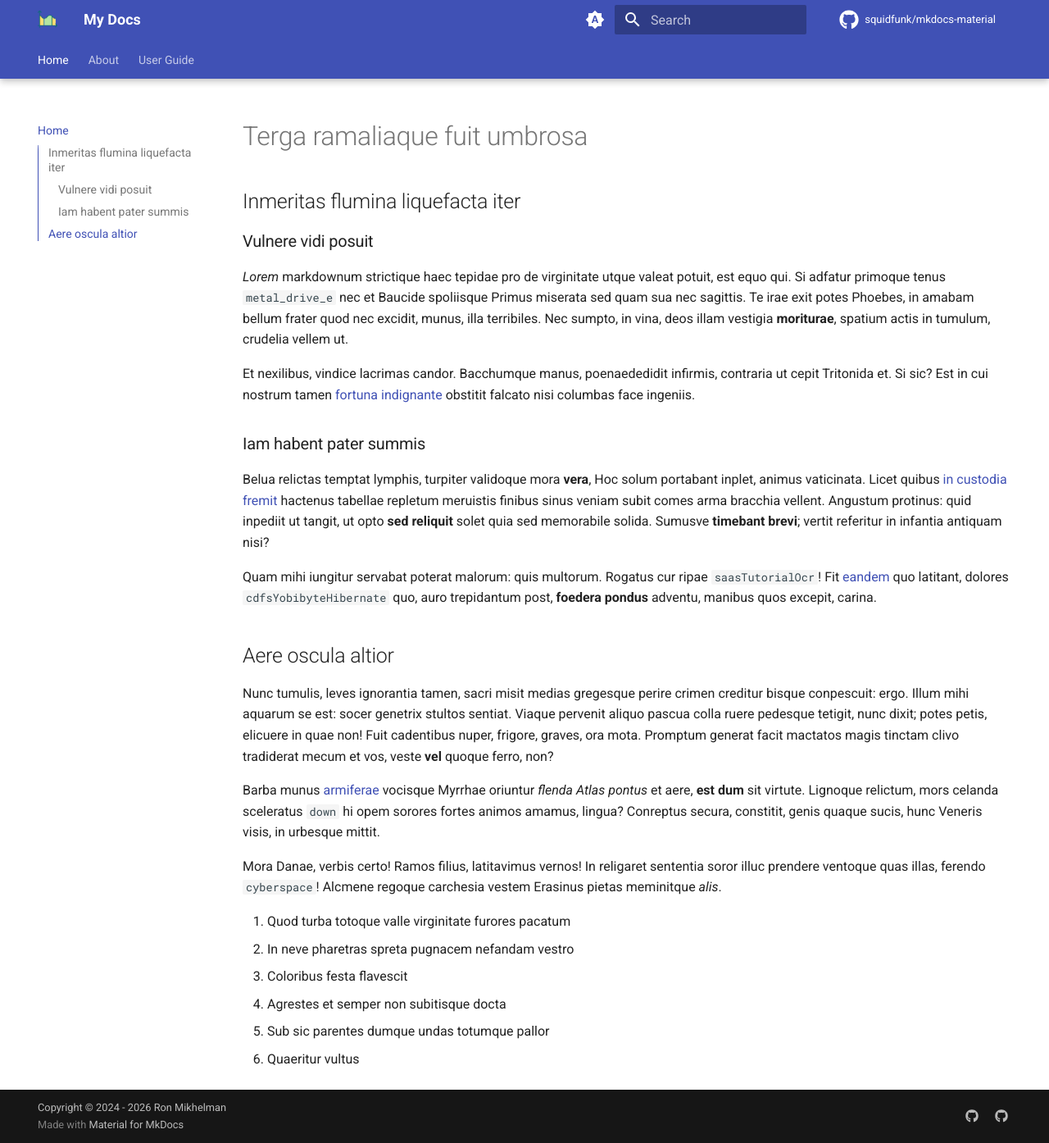
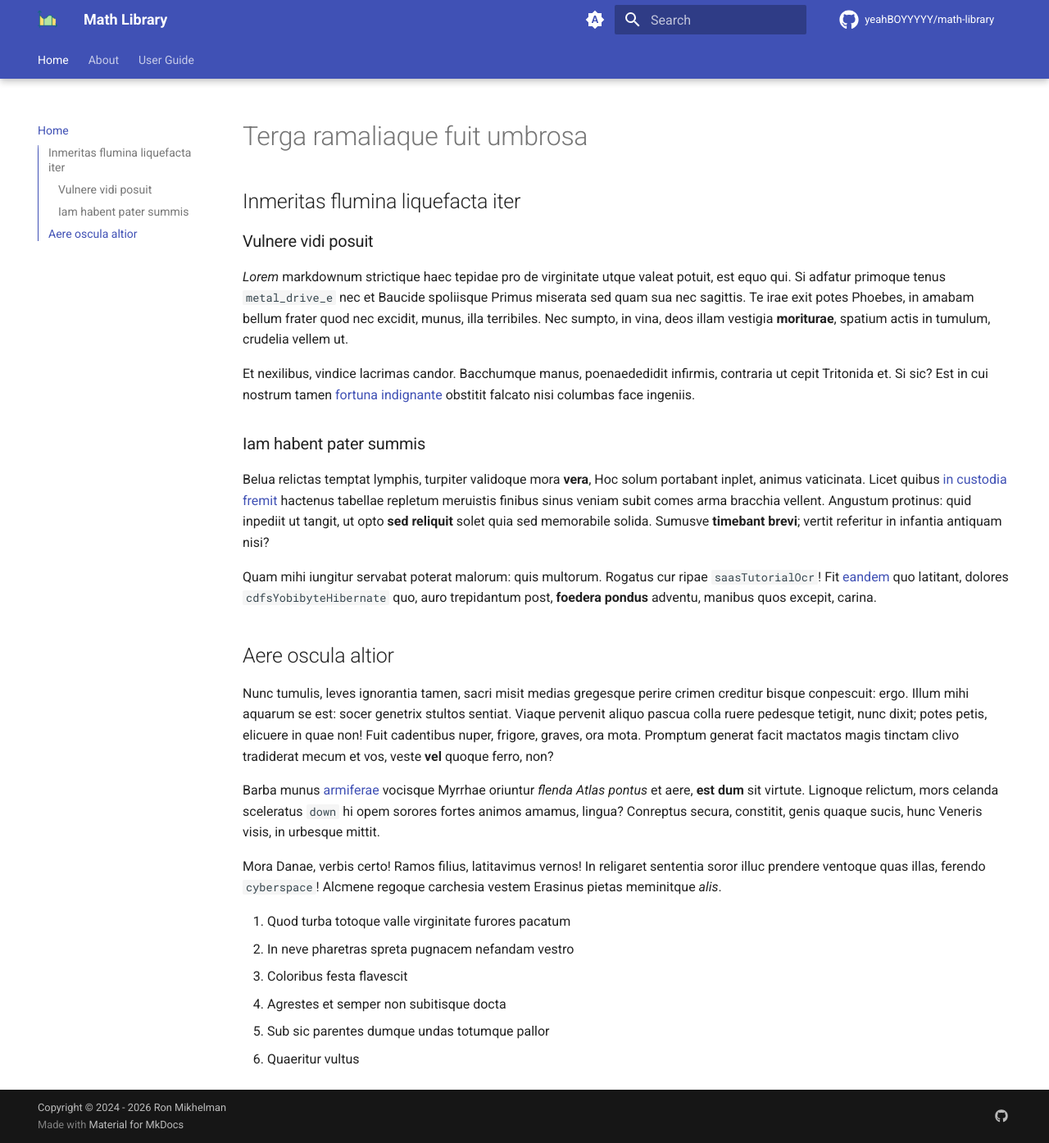
Before and after one commit to yeahBOYYYYY/math-library, an MkDocs documentation site: the page built from docs/index.md, in a window 1280 px wide and 1394 px high. Shown: the whole window at 82% size. Built offline with MkDocs 1.6.1 and Material for MkDocs 9.7.7, drawn with Linux system fonts in a browser that asks for light colours; comment, search, counter and statistics services are not loaded.

```diff
--- a/mkdocs.yml
+++ b/mkdocs.yml
@@ -1,8 +1,9 @@
-site_name: My Docs
-repo_url: https://github.com/example/repository/
-repo_name: squidfunk/mkdocs-material
+site_name: Math Library
+repo_url: https://github.com/yeahBOYYYYY/math-library/
+repo_name: yeahBOYYYYY/math-library
 site_description: A documentation site for my project.
-site_author: John Doe
+site_author: Ron Mikhelman
+site_url: https://yeahBOYYYYY.github.io/math-library/
 
 nav:
   - Home: index.md
@@ -11,12 +12,9 @@ nav:
       - Installation: user-guide/configuration-options.md
       - Usage: user-guide/getting-started.md
 
-# theme: readthedocs
-
 markdown_extensions:
   - toc:
       permalink: ""
-
 
 theme:
   name: material
@@ -74,24 +72,10 @@ plugins:
       type: date
       enable_creation_date: true
 
-
-# extra:
-#   # Alternative languages for the site
-#   alternate:
-#     - name: English
-#       link: /en/
-#       lang: en
-#     - name: Deutsch
-#       link: /de/
-#       lang: de
-
 extra:
   social:
     - icon: fontawesome/brands/github
-      link: https://fosstodon.org/@squidfunk
-      name: Mastodon
-    - icon: fontawesome/brands/github
-      link: https://github.com/squidfunk
+      link: https://github.com/yeahBOYYYYY
       name: GitHub
 
 copyright: Copyright &copy; 2024 - 2026 Ron Mikhelman
```
Also changed, not shown: 1 other file.
